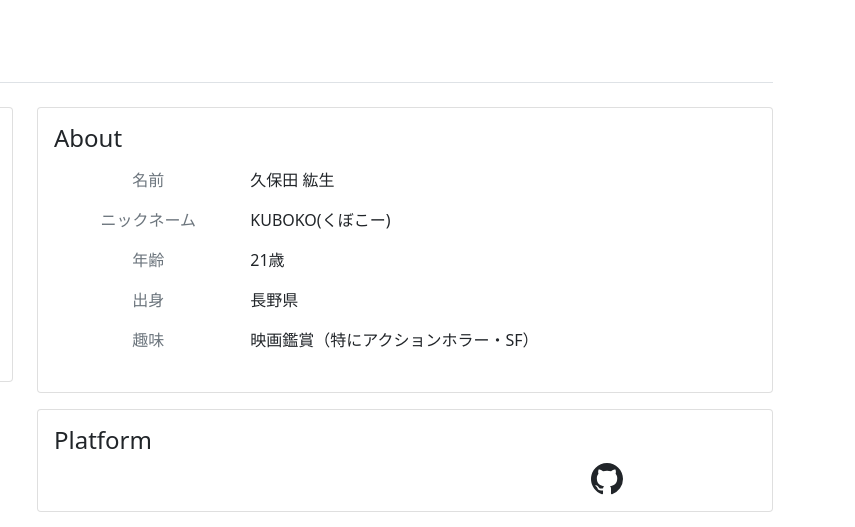
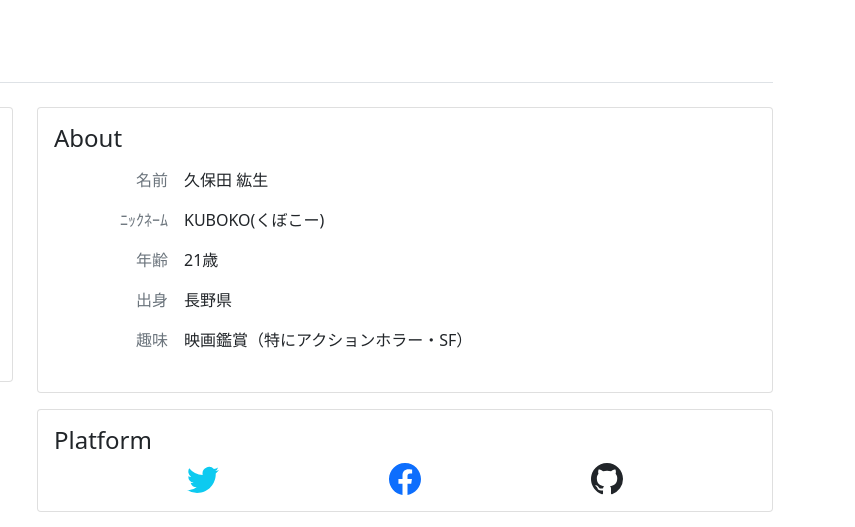
Before and after one commit to kuboko-jp/profile, a plain HTML site: page index.html in a window 1280 px wide. Shown: the top 527 px of the page, 425-1280 px from the left. Drawn offline with nearby package versions, Linux system fonts and the light colour scheme.

Commit message:
display SNS icon & modify about text

```diff
--- a/index.html
+++ b/index.html
@@ -61,23 +61,23 @@
                             <table class="table table-borderless">
                                 <tbody>
                                     <tr>
-                                        <td align="center" class="text-muted">名前</td>
+                                        <td align="right" class="text-muted">名前</td>
                                         <td>久保田 紘生</td>
                                     </tr>
                                     <tr>
-                                        <td align="center" class="text-muted">ニックネーム</td>
+                                        <td align="right" class="text-muted">ﾆｯｸﾈｰﾑ</td>
                                         <td>KUBOKO(くぼこー)</td>
                                     </tr>
                                     <tr>
-                                        <td align="center" class="text-muted">年齢</td>
+                                        <td align="right" class="text-muted">年齢</td>
                                         <td>21歳</td>
                                     </tr>
                                     <tr>
-                                        <td align="center" class="text-muted">出身</td>
+                                        <td align="right" class="text-muted">出身</td>
                                         <td>長野県</td>
                                     </tr>
                                     <tr>
-                                        <td align="center" class="text-muted">趣味</td>
+                                        <td align="right" class="text-muted">趣味</td>
                                         <td>映画鑑賞（特にアクションホラー・SF）</td>
                                     </tr>
                                 </tbody>
@@ -92,22 +92,18 @@
                         <!--SNSアイコンを表示-->
                         <div class="row mx-5">
                             <div class="col text-center">  <!--Twitter-->
-                                <!--
-                                <a href="https://twitter.com/" class="link-info">
+                                <a href="https://twitter.com/ai_kuboko" class="link-info">
                                     <svg xmlns="http://www.w3.org/2000/svg" width="2em" height="2em" fill="currentColor" class="bi bi-twitter" viewBox="0 0 16 16">
                                         <path d="M5.026 15c6.038 0 9.341-5.003 9.341-9.334 0-.14 0-.282-.006-.422A6.685 6.685 0 0 0 16 3.542a6.658 6.658 0 0 1-1.889.518 3.301 3.301 0 0 0 1.447-1.817 6.533 6.533 0 0 1-2.087.793A3.286 3.286 0 0 0 7.875 6.03a9.325 9.325 0 0 1-6.767-3.429 3.289 3.289 0 0 0 1.018 4.382A3.323 3.323 0 0 1 .64 6.575v.045a3.288 3.288 0 0 0 2.632 3.218 3.203 3.203 0 0 1-.865.115 3.23 3.23 0 0 1-.614-.057 3.283 3.283 0 0 0 3.067 2.277A6.588 6.588 0 0 1 .78 13.58a6.32 6.32 0 0 1-.78-.045A9.344 9.344 0 0 0 5.026 15z"/>
                                     </svg>
                                 </a>
-                                -->
                             </div>
                             <div class="col text-center">  <!--Facebook-->
-                                <!--
-                                <a href="https://www.facebook.com/profile.php?id=" class="link-primary">
+                                <a href="facebook.com/koki.kubota.kuboko" class="link-primary">
                                     <svg xmlns="http://www.w3.org/2000/svg" width="2em" height="2em" fill="currentColor" class="bi bi-facebook" viewBox="0 0 16 16">
                                         <path d="M16 8.049c0-4.446-3.582-8.05-8-8.05C3.58 0-.002 3.603-.002 8.05c0 4.017 2.926 7.347 6.75 7.951v-5.625h-2.03V8.05H6.75V6.275c0-2.017 1.195-3.131 3.022-3.131.876 0 1.791.157 1.791.157v1.98h-1.009c-.993 0-1.303.621-1.303 1.258v1.51h2.218l-.354 2.326H9.25V16c3.824-.604 6.75-3.934 6.75-7.951z"/>
                                     </svg>
                                 </a>
-                                -->
                             </div>
                             <div class="col text-center">  <!--GitHub-->
                                 <a href="https://github.com/kubokoHappy" class="link-dark">
```
